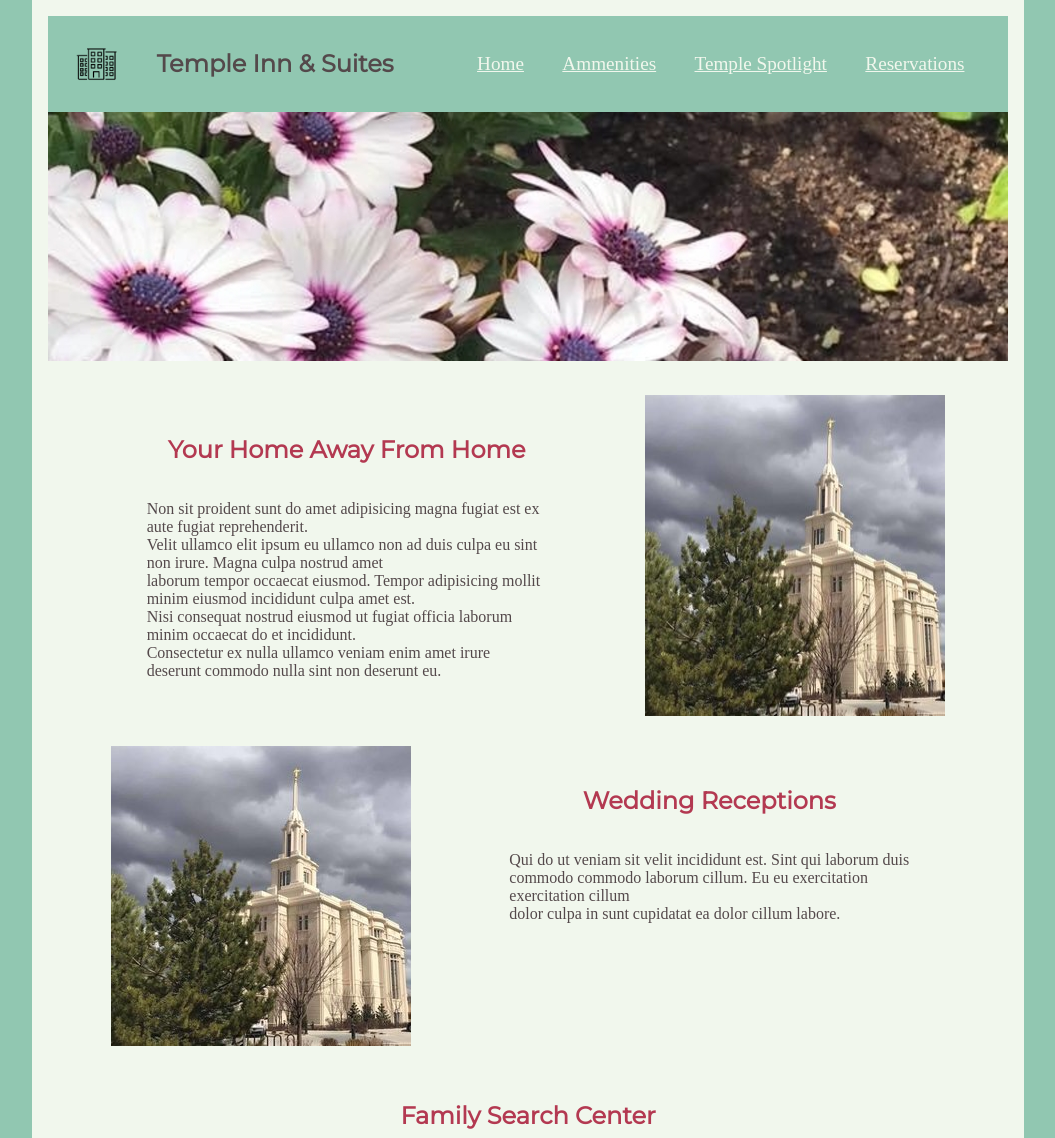
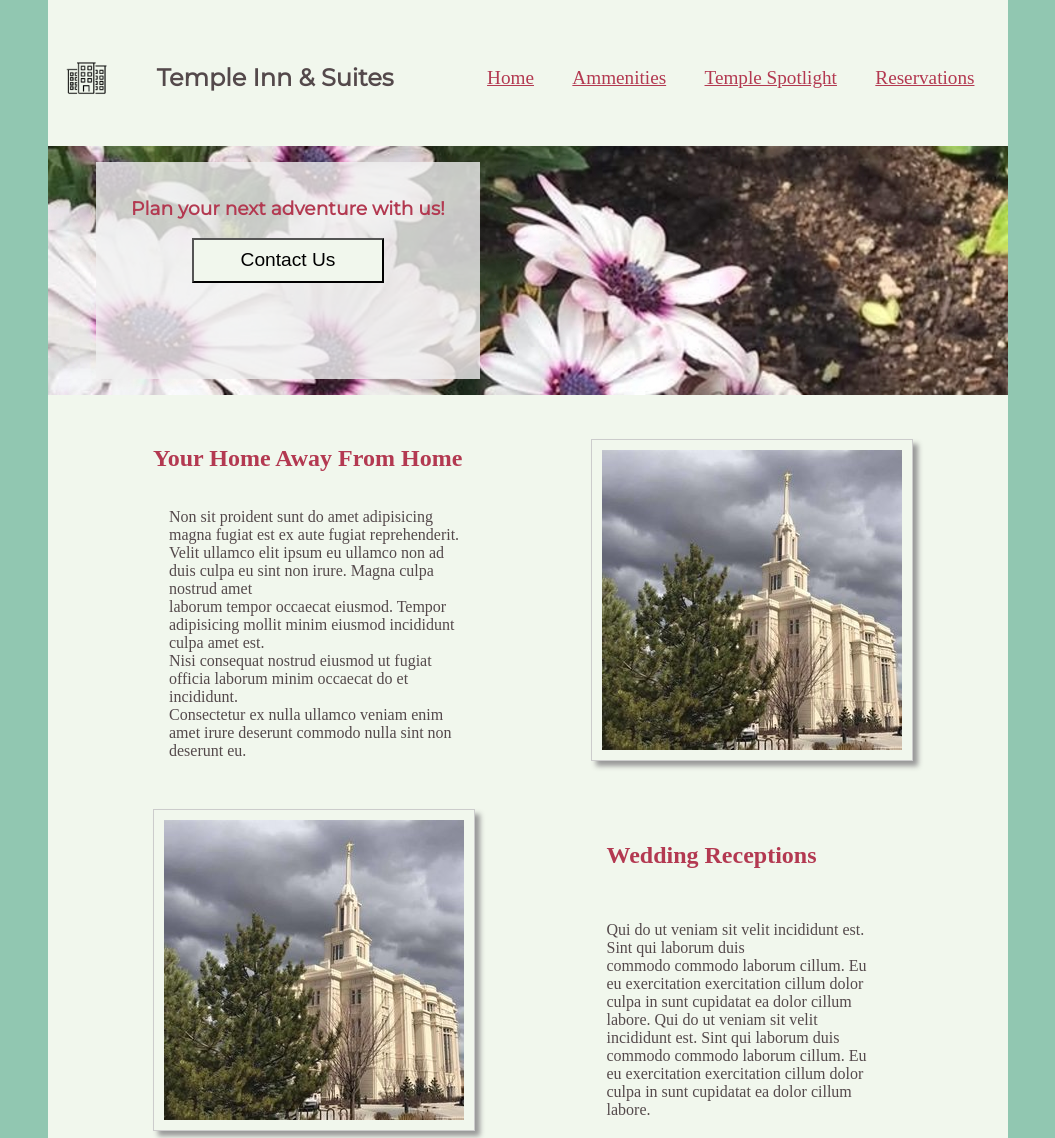
Before and after one commit to wendyrandolph/wdd130, a plain HTML site: page project/index.html in a window 1280 px wide. Shown: the top 1138 px of the page, without its empty margins (112-1167 px from the left). Drawn offline with Linux system fonts and the light colour scheme.

Commit message:
homepageupdate

```diff
--- a/project/css/styles.css
+++ b/project/css/styles.css
@@ -7,6 +7,11 @@
     --paragraph-family: 'Roboto Slab', serif;
     --heading-font-color: #B33951;
 }
+@media screen and (max-width: 550px) {
+    .______ {
+      display: block;
+    }
+  }
 
 html {
     background-color: #91C7B1;
@@ -15,12 +20,13 @@ html {
 body {
     max-width: 960px;
     margin: 0px auto;
-    padding: 1em;
+
     font-size: 16px;
     font-family: 'Times New Roman', Times, serif;
     background-color: #F1F7ED;
 
 }
+
 
 header,
 main,
@@ -28,12 +34,14 @@ footer,
 .hero-image {
     max-width: 960px;
     margin: 0 auto;
+    padding:0;
+
 }
 
 
 
+
 h1,
-h2,
 h3,
 h4,
 h5,
@@ -45,43 +53,87 @@ h6 {
 
 header {
     text-align: center;
-    color: var(--secondary-color);
-    background-color: #91C7B1;
+    color: #B33951;
+    background-color: #F1F7ED;
     display: flex;
-    padding: 0;
+    padding-top: 30px;
+    padding-bottom: 20px;
     align-items: center;
     justify-content: space-evenly;
+    grid-gap: 20px;
+}
+
+.banner-box {
+    display: grid;
+    grid-template-columns: 1fr 1fr;
+}
+
+.banner-box img {
+    grid-column: 1 / -1; /* the -1 is just a fancy way to say "span all the columns" */
+    grid-row: 1;
+}
+
+.action button {
+    line-height: 2em;
+    width: 10em;
+    background-color:#F1F7ED;
+    font-size: 1.2em;
+}
+.action {
+    grid-column: 1;
+    grid-row: 1;
+    background-color: rgba(240, 240, 240, 0.8);
+    margin: 1em 3em;
+    padding: 1em;
+    text-align: center;
+}
+
+img#logo {
+    max-width: auto;
+    height: 50px;
+    padding-right: 10px;
 }
 
 header>h1 {
     color: #54494b;
     font-size: 1.5rem;
+
 }
 
 
-nav {
-    background-color: #91C7B1;
+ nav {
+    background-color:#F1F7ED;
     line-height: 3em;
     text-align: center;
     font-size: 1.2rem;
-    color: var(--accent2-color);
+
+ }
+
+
+nav>ul {
+
+    list-style-type: none;
+    display:flex;
+    flex: 1 1 auto;
+    grid-column: 2/4;
 
 }
-
-nav>ul {
-    list-style-type: none;
-    display: flex;
-    flex: 1 1 auto;
+a{
+    color: #B33951;
 }
-
 nav a {
     padding: 1em;
     min-width: 70px;
+    color: #54494b;
+
+}
+nav a:link{
+    color: #B33951;
 }
 
-nav a:link,
+
 nav a:visited {
-    color: var(--accent2-color);
+    color: var(--accent1-color);
 }
 
 nav a:hover {
@@ -89,26 +141,34 @@ nav a:hover {
     background-color: var(--secondary-color);
 }
 
-main .hero-image {
-    margin-bottom: 25px;
+main {
+    width: 960px;
+    margin: 0px;
 }
 
-img#logo {
-    max-width: auto;
-    height: 50px;
-    padding-right: 10px;
-}
-main .section-one,
-.section-two {
-    display: flex;
-    justify-content: space-evenly;
-    margin: 30px auto;
-}
-main .section-one div, .section-two div {
-    width: 45%;
-    margin: 20px;
+
+div.wrapper {
+    width: 850px;
+    margin: 0 auto;
+    justify-items: center;
+
 }
 
+main .section-one {
+    margin: 30px auto;
+    align-items: center;
+    display: grid;
+    grid-template-columns: 1fr 1fr;
+    grid-gap: 25px;
+}
+
+main .section-two {
+    margin: 30px auto;
+    align-items: center;
+    display: grid;
+    grid-template-columns: 1fr 1fr;
+    grid-gap: 25px;
+}
 
 p {
     font-family: 'Roboto-Slab', serif;
@@ -118,13 +178,53 @@ p {
     background-color: #F1F7ED;
 }
 
+div.home{
+    width: 300px;
+    display: grid;
+    grid-column: 0/1;
+    margin-right: 10px;
+
+}
+
+
+p.first  {
+    width: 300px;
+    margin-left: 50px;
+
+}
+.image1{
+    margin-left: 50px;
+    border: 1px solid #ccc;
+    padding: 10px;
+    box-shadow: 5px 5px 5px #999;
+}
+div.wed{
+    width: 300px;
+    display: grid;
+    grid-column: 0/1;
+    margin-right: 25px;
+    justify-content: center;
+    margin-left: 50px;
+}
+.image2 {
+    margin-left: 50px;
+    display: grid;
+    grid-column: 1/2;
+    border: 1px solid #ccc;
+    padding: 10px;
+    box-shadow: 5px 5px 5px #999;
+}
+h2.one{
+    margin-left: 50px;
+}
+h2.two{
+    padding: 16px;
+}
 h2.search {
-    padding-top: 25px;
     text-align: center;
 }
-
 div.family p {
-    max-width: 100%;
+    grid-column: 100% ;
 }
 
 p.colored {
@@ -133,11 +233,6 @@ p.colored {
 
 p.heading {
     font-family: 'Montserrat', sans-serif;
-}
-
-p.copyright {
-    max-width: 100%;
-    text-align: center;
 }
 
 h2,
@@ -149,9 +244,15 @@ footer .footer {
     display: flex;
     justify-content: space-evenly;
     padding: 25px 0;
-    background-color: #91C7B1;
+    background-color: #F1F7ED;
     margin-top: 25px;
+    border-top: 5px solid #54494b;
 }
+p.copyright {
+    max-width: 100%;
+    text-align: center;
+}
+
 li {
     list-style: none;
 }
--- a/project/index.html
+++ b/project/index.html
@@ -18,12 +18,12 @@
 
 <body>
 
-  <header>
+  <header class="header1">
     <img src="images/icon.png" id="logo" alt="company logo" />
     <h1>Temple Inn & Suites</h1>
     <nav>
       <ul>
-        <li><a href="#">Home </a></li>
+        <li><a href="#">Home</a> </li>
         <li><a href="ammenities.html">Ammenities</a></li>
         <li><a href="mytemple.html"> Temple Spotlight</a></li>
         <li><a href="reservations.html">Reservations</a></li>
@@ -31,18 +31,24 @@
     </nav>
   </header>
 
-
   <main>
-    <div class="hero-image">
-
-      <img src="images/flowers.jpg" alt="Meridian Idaho Temple" />
+    <div class="banner-box">
+      <img class="banner" src="images/flowers.jpg" alt="picture of flowers">
+      <div class="action">
+          <h3>
+              Plan your next adventure with us!
+          </h3>
+          <button>Contact Us</button>
+      </div>
+  </div>
 
 
-    </div>
+
+      <div class="wrapper">
     <section class="section-one">
-      <div class="first">
-        <h2>Your Home Away From Home</h2>
-        <p>
+      <div class="home">
+        <h2 class="one">Your Home Away From Home</h2>
+        <p class="first">
           Non sit proident sunt do amet adipisicing magna fugiat est ex aute
           fugiat reprehenderit.<br />
           Velit ullamco elit ipsum eu ullamco non ad duis culpa eu sint non
@@ -56,30 +62,34 @@
         </p>
       </div>
 
-      <img src="images/rsz_payson-temple.jpg" alt="Payson Temple" />
+      <img class="image1" src="images/rsz_payson-temple.jpg" alt="Payson Temple" />
 
     </section>
+
     <section class="section-two">
-      <img src="images/rsz_payson-temple.jpg" alt="Payson Temple" />
-      <div class="second">
-        <h2>Wedding Receptions</h2>
-        <p>
+      <img class="image2" src="images/rsz_payson-temple.jpg" alt="Payson Temple" />
+        <div class="wed">
+        <h2 class="two">Wedding Receptions</h2>
+        <p class="second">
           Qui do ut veniam sit velit incididunt est. Sint qui laborum duis<br />
           commodo commodo laborum cillum. Eu eu exercitation exercitation
-          cillum<br />
-          dolor culpa in sunt cupidatat ea dolor cillum labore.
+          cillum dolor culpa in sunt cupidatat ea dolor cillum labore.
+          Qui do ut veniam sit velit incididunt est. Sint qui laborum duis<br />
+          commodo commodo laborum cillum. Eu eu exercitation exercitation
+          cillum dolor culpa in sunt cupidatat ea dolor cillum labore.
         </p>
-      </div>
+        </div>
     </section>
     <section class="section-three">
       <h2 class="search">Family Search Center</h2>
-      <p>
+      <p class="third">
         Proident aliqua nulla esse reprehenderit aute ipsum. Occaecat quis
         deserunt veniam dolor commodo minim nostrud mollit amet ipsum
         ullamco.
         Exercitation ut occaecat pariatur laborum sit sunt ut ipsum non.
       </p>
     </section>
+  </div>
   </main>
 
   <footer>
@@ -107,6 +117,7 @@
     </p>
 
   </footer>
+</container>
 </body>
 
 </html>
```
Also changed, not shown: index.html (+1 -1 lines).
